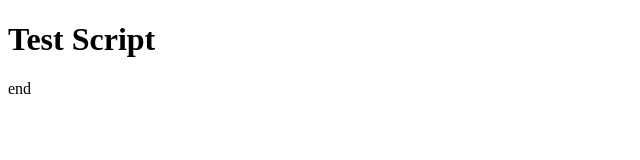
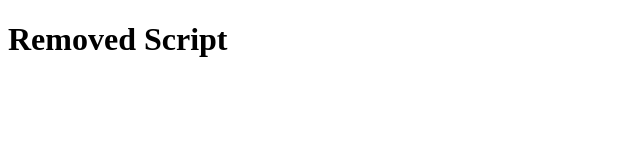
Before and after one commit to Ahead-Wind/AheadWind.github.io, a plain HTML site: page index.html in a window 1280 px wide. Shown: the whole page, without its empty margins (0-640 px from the left). Drawn offline with Linux system fonts and the light colour scheme.

Commit message:
Removed Script

```diff
--- a/index.html
+++ b/index.html
@@ -4,10 +4,6 @@
 
     </head>
     <body>
-        <h1>Test Script</h1>
-        <script>
-          alert( 'The Script Does' );
-        </script>
-        <p>end</p>
+        <h1>Removed Script</h1>
     </body>
 </html>
```
